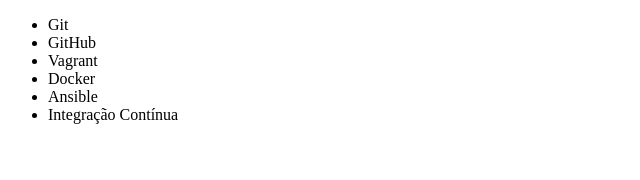
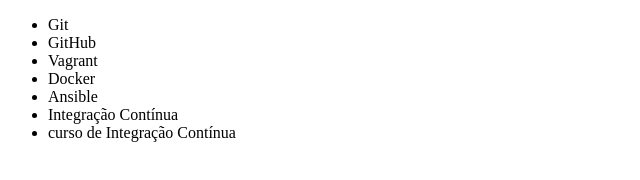
Before and after one commit to WagnerMaidson/git-development, a plain HTML site: page index.html in a window 1280 px wide. Shown: the whole page, without its empty margins (0-640 px from the left). Drawn offline with Linux system fonts and the light colour scheme.

Commit message:
Adicionado o curso de Integração Contínua

```diff
--- a/index.html
+++ b/index.html
@@ -13,6 +13,7 @@
         <li>Docker</li>
         <li>Ansible</li>
         <li>Integração Contínua</li>
+        <li>curso de Integração Contínua</li>
     </ul>
 </body>
 </html>
```
